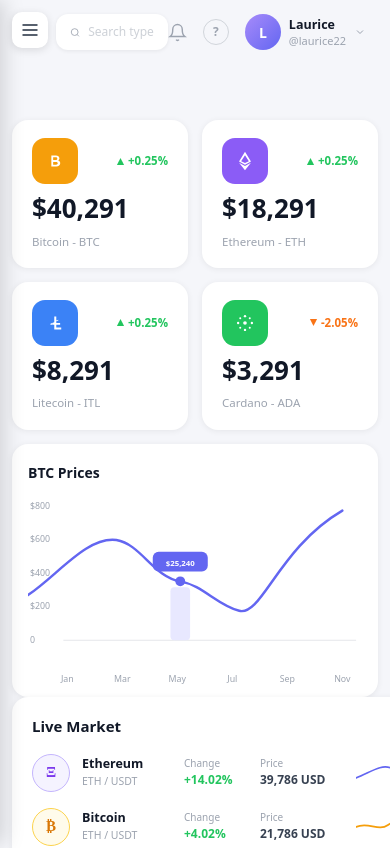
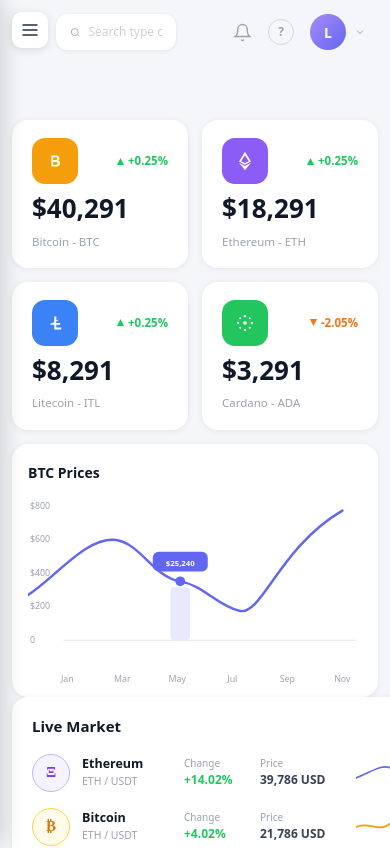
Before and after one commit to kattdevs/CryptX, a React (Vite) app in the folder my-react-app/: page / in a window 390 px wide. Shown: the top 848 px of the page. Built offline with nearby package versions, Linux system fonts and the light colour scheme.

Commit message:
make Header responsive - collapse name on mobile, add left padding for hamburger

```diff
--- a/my-react-app/src/components/layout/Header.jsx
+++ b/my-react-app/src/components/layout/Header.jsx
@@ -40,7 +40,6 @@ export default function Header() {
         backgroundColor: "#fff",
         borderRadius: 12,
         padding: "9px 14px",
-        width: 240,
         boxShadow: "0 1px 4px rgba(0,0,0,0.07)",
       }}>
         <svg width="13" height="13" fill="none" stroke="#9ca3af" strokeWidth="2" viewBox="0 0 24 24">
@@ -103,7 +102,7 @@ export default function Header() {
             fontWeight: 700,
             flexShrink: 0,
           }}>L</div>
-          <div>
+          <div className="header-username">
             <p style={{ fontSize: 12.5, fontWeight: 600, color: "#111827", margin: 0, lineHeight: 1.4 }}>Laurice</p>
             <p style={{ fontSize: 11, color: "#9ca3af", margin: 0, lineHeight: 1.4 }}>@laurice22</p>
           </div>
```
